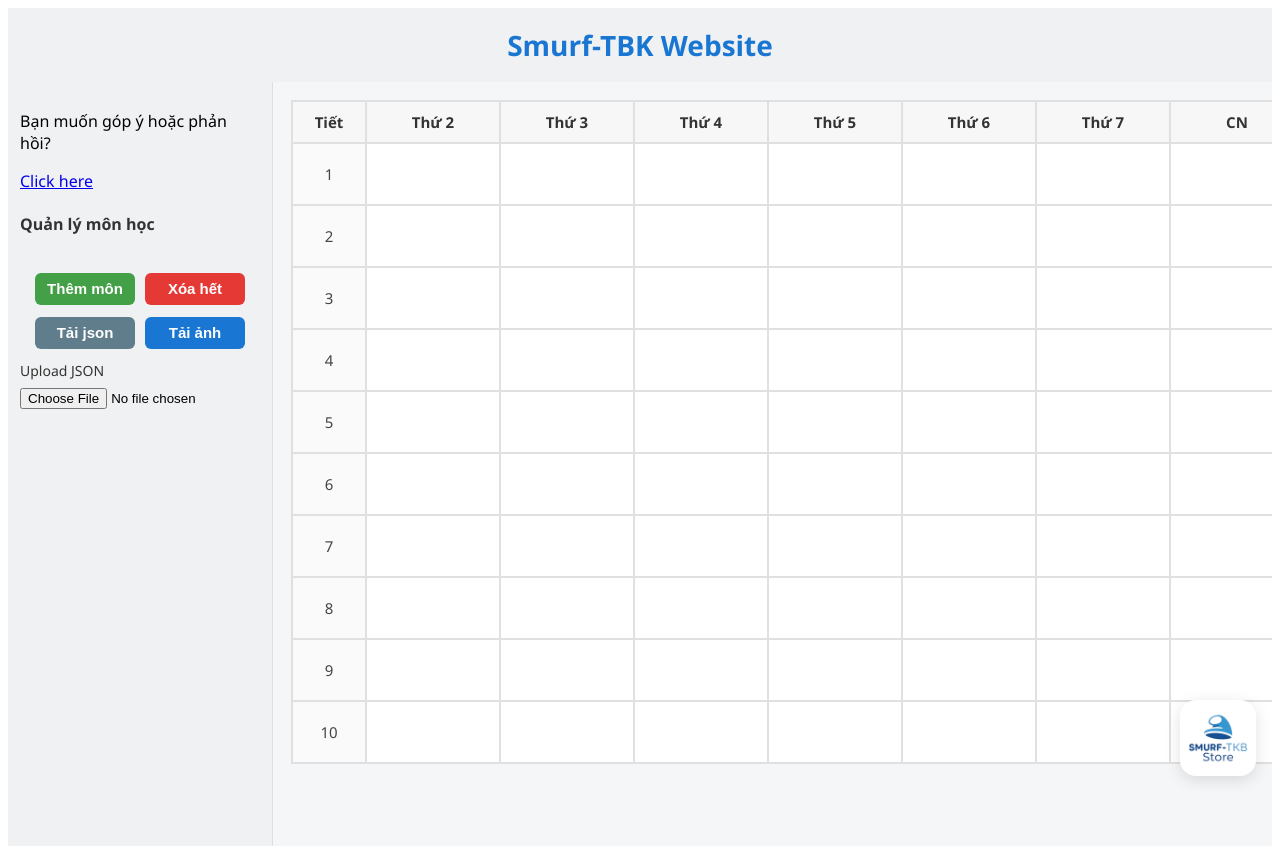
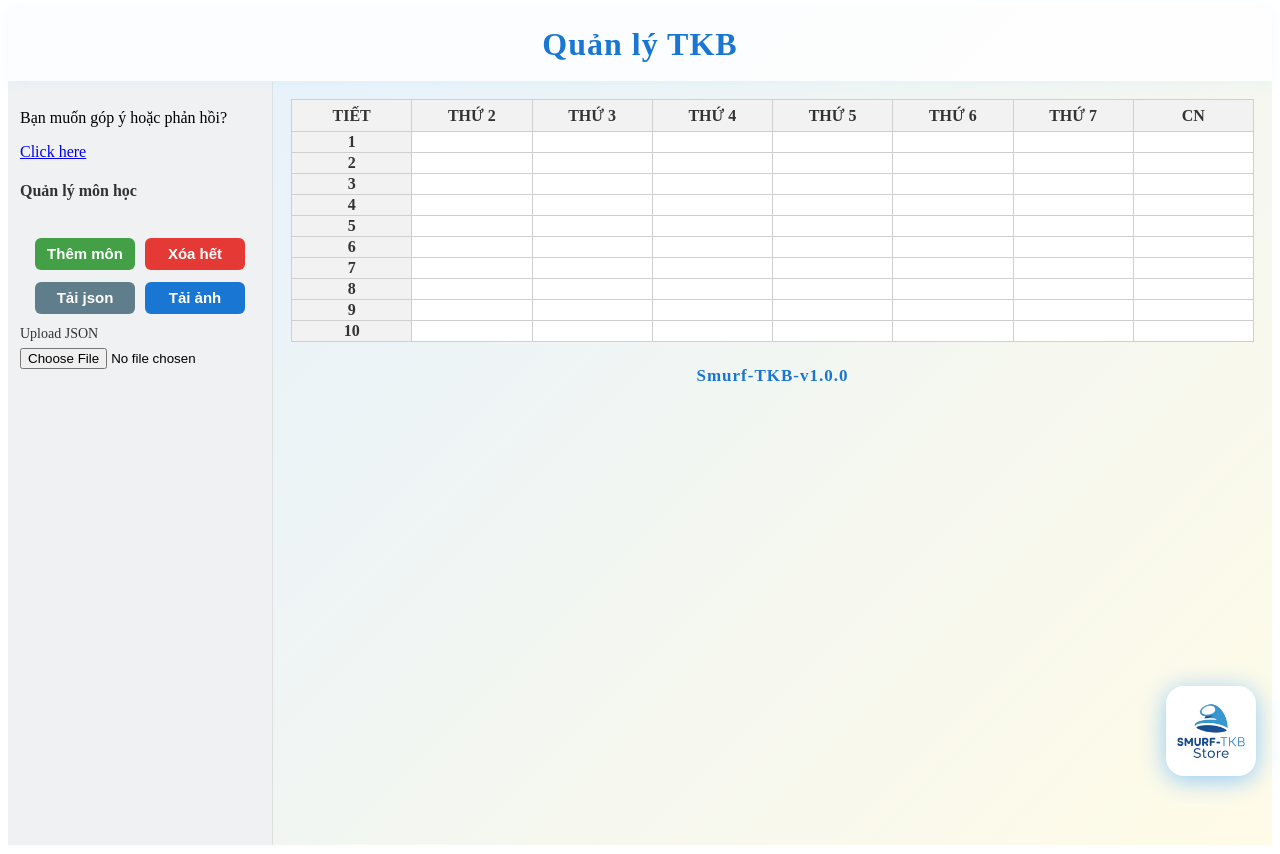
Before and after one commit to HaoWasabi/Smurf-TKB, a React (Vite) app: page / in a window 1280 px wide. Built offline with nearby package versions, Linux system fonts and the light colour scheme; the HTML template or start-up script is replaced by a standard one.

Commit message:
feat: improve user interface

```diff
--- a/index.html
+++ b/index.html
@@ -9,5 +9,6 @@
   <body>
     <div id="root"></div>
     <script type="module" src="/src/main.jsx"></script>
+    <link href="https://fonts.googleapis.com/css2?family=Baloo+2:wght@600&display=swap" rel="stylesheet">
   </body>
 </html>
--- a/src/App.jsx
+++ b/src/App.jsx
@@ -7,6 +7,7 @@
 const controller = new TimetableController();
 
 function App() {
+  const [showDownloadJson, setShowDownloadJson] = useState(false);
   const [showLogoMsg, setShowLogoMsg] = useState(false);
   const [showConfirmDeleteAll, setShowConfirmDeleteAll] = useState(false);
   // Cho phép export dữ liệu tkb ra file json từ SidebarView
@@ -158,11 +159,18 @@
   };
 
   return (
-    <div style={{ fontFamily: 'Segoe UI, Arial, sans-serif', background: '#f4f6f8', minHeight: '100vh' }}>
-      <div style={{ background: '#f0f1f3', width: '100%', padding: '18px 0', marginBottom: 0 }}>
-        <h2 style={{ textAlign: 'center', margin: 0, fontWeight: 600, color: '#1976d2', fontSize: 28 }}>Smurf-TBK Website</h2>
+    <div style={{
+      fontFamily: 'Baloo 2, Segoe UI, Arial, sans-serif',
+      background: 'linear-gradient(135deg, #e3f0ff 0%, #fffbe7 100%)',
+      minHeight: '100vh',
+      position: 'relative'
+    }}>
+      <div style={{ background: 'rgba(255,255,255,0.85)', width: '100%', padding: '18px 0', marginBottom: 0, boxShadow: '0 2px 12px #b3e5fc33', display: 'flex', alignItems: 'center', justifyContent: 'center', gap: 18, position: 'relative' }}>
+        {/* Icon Xì Trum bên trái header */}
+        <h2 style={{ margin: 0, fontWeight: 700, color: '#1976d2', fontSize: 32, fontFamily: 'Baloo 2, Segoe UI, Arial, sans-serif', letterSpacing: 1 }}>Quản lý TKB</h2>
+        {/* Icon sách vui nhộn bên phải header */}
       </div>
-      <div style={{ display: 'flex', minHeight: 'calc(100vh - 60px)' }}>
+  <div style={{ display: 'flex', minHeight: 'calc(100vh - 60px)' }}>
         <SidebarView
           subjects={subjects}
           onEdit={handleEditSubject}
@@ -171,6 +179,7 @@
           onAdd={handleAddSubject}
           onPreview={handlePreviewImage}
           onJsonUpload={handleJsonUpload}
+          onDownloadJson={() => setShowDownloadJson(true)}
           editSubject={editSubject}
           editSlot={editSlot}
           setEditSubject={setEditSubject}
@@ -178,8 +187,40 @@
           onSave={handleSaveSubject}
           onCancel={handleCancelEdit}
         />
-        <div style={{ flex: 1, overflowX: 'auto', padding: 18, background: '#f4f6f8', borderRadius: 0, boxShadow: 'none', border: 'none' }}>
+      {showDownloadJson && (
+        <div style={{ position: 'fixed', zIndex: 10000, top: 0, left: 0, width: '100vw', height: '100vh', background: 'rgba(0,0,0,0.18)', display: 'flex', alignItems: 'center', justifyContent: 'center' }}>
+          <div style={{ background: '#fff', borderRadius: 8, boxShadow: '0 4px 16px #bbb', padding: 24, display: 'flex', flexDirection: 'column', alignItems: 'center', minWidth: 320 }}>
+            <h3 style={{ marginBottom: 14, fontWeight: 600, color: '#1976d2', fontSize: 20 }}>Xác nhận tải JSON</h3>
+            <p>Bạn có chắc muốn tải file thời khóa biểu dưới dạng JSON?</p>
+            <div style={{ display: 'flex', gap: 12, marginTop: 12 }}>
+              <button
+                onClick={() => {
+                  const data = window.tkb_data_export ? window.tkb_data_export() : null;
+                  const jsonStr = JSON.stringify({ data: data || [] }, null, 2);
+                  const blob = new Blob([jsonStr], { type: 'application/json' });
+                  const url = URL.createObjectURL(blob);
+                  const a = document.createElement('a');
+                  a.href = url;
+                  a.download = 'Smurf-TKB_tkb.json';
+                  a.click();
+                  URL.revokeObjectURL(url);
+                  setShowDownloadJson(false);
+                }}
+                style={{ padding: '8px 22px', background: '#1976d2', color: '#fff', border: 'none', borderRadius: 6, fontSize: 16, cursor: 'pointer', fontWeight: 600 }}
+              >Tải xuống</button>
+              <button
+                onClick={() => setShowDownloadJson(false)}
+                style={{ padding: '8px 22px', background: '#e53935', color: '#fff', border: 'none', borderRadius: 6, fontSize: 16, cursor: 'pointer', fontWeight: 600 }}
+              >Hủy</button>
+            </div>
+          </div>
+        </div>
+      )}
+  <div style={{ flex: 1, overflowX: 'auto', padding: 18, background: 'transparent', borderRadius: 0, boxShadow: 'none', border: 'none' }}>
           <TimetableView tkb={tkb} />
+          <div style={{ textAlign: 'center', marginTop: 24, fontSize: 17, color: '#1976d2', fontWeight: 600, letterSpacing: 1 }}>
+            Smurf-TKB-v1.0.0
+          </div>
         </div>
       </div>
       {showPreview && (
@@ -215,17 +256,20 @@
           position: 'fixed',
           bottom: 24,
           right: 24,
-          width: 60,
-          height: 60,
-          borderRadius: 16,
-          boxShadow: '0 4px 16px rgba(0,0,0,0.12)',
+          width: 70,
+          height: 70,
+          borderRadius: 18,
+          boxShadow: '0 4px 24px #90caf9',
           background: '#fff',
           zIndex: 9999,
           objectFit: 'contain',
-          padding: 8,
-          cursor: 'pointer'
+          padding: 10,
+          cursor: 'pointer',
+          transition: 'transform 0.2s',
         }}
         onClick={() => setShowLogoMsg(true)}
+        onMouseOver={e => e.currentTarget.style.transform = 'scale(1.08)'}
+        onMouseOut={e => e.currentTarget.style.transform = 'scale(1)'}
       />
 
       {showLogoMsg && (
--- /dev/null
+++ b/src/styles/timetable.css
@@ -0,0 +1,103 @@
+:root {
+  --title-color: #333;
+  --empty-color: #f2f2f2;
+  --basic-col-color: #fff;
+  --primary-color: #f75c1e;
+  --course-color: #f75b1e2f;
+  --primary-2-color: #369925;
+  --course-2-color: #3894281a;
+  --primary-3-color: #0665e0;
+  --course-3-color: #639eeb2c;
+  --primary-4-color: #32abc6;
+  --course-4-color: #c8ece870;
+  --primary-5-color: #ec9f3f;
+  --course-5-color: #f7b76842;
+  --primary-6-color: #985bc7;
+  --course-6-color: #e1c2fb73;
+  --primary-7-color: #ea1e63;
+  --course-7-color: #ea1e632a;
+  --primary-8-color: #009788;
+  --course-8-color: #0097882a;
+  --primary-9-color: #795547;
+  --course-9-color: #7955472a;
+  --primary-10-color: #607d8b;
+  --course-10-color: #607d8b2a;
+  --content-width: 1200px;
+}
+.timetable-table {
+  border-collapse: collapse;
+  width: 100%;
+  max-width: var(--content-width);
+  background: #fff;
+  /* box-shadow: 0 4px 24px rgba(0,0,0,0.08); */
+  /* border-radius: 12px; */
+  overflow: hidden;
+}
+.timetable-table th, .timetable-table td {
+  border: 1px solid #cfcfcf;
+  text-align: center;
+  width: 120px;
+  min-width: 120px;
+  max-width: 120px;
+  box-sizing: border-box;
+}
+.timetable-table th {
+  background: var(--empty-color);
+  color: var(--title-color);
+  font-weight: bold;
+  text-transform: uppercase;
+}
+.timetable-table .stt {
+  background: var(--empty-color);
+  color: var(--title-color);
+  font-weight: bold;
+  width: 80px;
+}
+.timetable-table .col_basic {
+  background: var(--basic-col-color);
+  opacity: 0.6;
+}
+.timetable-table .course {
+  /* border-radius: 8px; */
+  font-size: 0.95rem;
+  font-weight: 500;
+  /* box-shadow: 0 2px 8px rgba(0,0,0,0.06); */
+  position: relative;
+  /* padding: 8px 4px; */
+  /* margin: 2px 0; */
+}
+.timetable-table .course-0 { background: var(--course-color); color: var(--primary-color); }
+.timetable-table .course-1 { background: var(--course-2-color); color: var(--primary-2-color); }
+.timetable-table .course-2 { background: var(--course-3-color); color: var(--primary-3-color); }
+.timetable-table .course-3 { background: var(--course-4-color); color: var(--primary-4-color); }
+.timetable-table .course-4 { background: var(--course-5-color); color: var(--primary-5-color); }
+.timetable-table .course-5 { background: var(--course-6-color); color: var(--primary-6-color); }
+.timetable-table .course-6 { background: var(--course-7-color); color: var(--primary-7-color); }
+.timetable-table .course-7 { background: var(--course-8-color); color: var(--primary-8-color); }
+.timetable-table .course-8 { background: var(--course-9-color); color: var(--primary-9-color); }
+.timetable-table .course-9 { background: var(--course-10-color); color: var(--primary-10-color); }
+.timetable-table .course:hover {
+  box-shadow: 0 4px 16px rgba(0,0,0,0.12);
+  opacity: 0.95;
+  cursor: pointer;
+}
+.timetable-table .thead_td {
+  height: 32px;
+  background: var(--empty-color);
+  color: var(--title-color);
+  font-weight: bold;
+}
+.timetable-table .course .course-info {
+  display: flex;
+  flex-direction: column;
+  align-items: flex-start;
+  gap: 2px;
+}
+.timetable-table .course .course-room {
+  font-size: 0.85em;
+  color: #666;
+}
+.timetable-table .course .course-teacher {
+  font-size: 0.85em;
+  color: #666;
+}
--- a/src/views/SidebarView.jsx
+++ b/src/views/SidebarView.jsx
@@ -1,7 +1,9 @@
 // View: Sidebar quản lý môn học
 import React from 'react';
 
-export default function SidebarView({ subjects, onEdit, onDelete, onDeleteAll, onAdd, onPreview, onJsonUpload, editSubject, editSlot, setEditSubject, setEditSlot, onSave, onCancel }) {
+export default function SidebarView({ subjects, onEdit, onDelete, onDeleteAll, onAdd, onPreview, onJsonUpload, onDownloadJson, editSubject, editSlot, setEditSubject, setEditSlot, onSave, onCancel }) {
+  // ...existing code...
+  // Thêm prop onDownloadJson để gọi modal xác nhận từ App.jsx
   return (
     <div style={{ width: 240, background: '#f0f1f3', borderRight: '1px solid #e0e0e0', padding: 12, minHeight: 'calc(100vh - 60px)', display: 'flex', flexDirection: 'column' }}>
       <p>Bạn muốn góp ý hoặc phản hồi?</p>
@@ -24,18 +26,7 @@
       </div>
       <div style={{ display: 'flex', gap: 10, justifyContent: 'center', marginBottom: 12 }}>
         <button
-          onClick={() => {
-            // Tạo dữ liệu json từ subjects và tkb
-            const data = window.tkb_data_export ? window.tkb_data_export() : null;
-            const jsonStr = JSON.stringify({ data: data || [] }, null, 2);
-            const blob = new Blob([jsonStr], { type: 'application/json' });
-            const url = URL.createObjectURL(blob);
-            const a = document.createElement('a');
-            a.href = url;
-            a.download = 'Smurf-TKB_tkb.json';
-            a.click();
-            URL.revokeObjectURL(url);
-          }}
+          onClick={typeof onDownloadJson === 'function' ? onDownloadJson : undefined}
           style={{ width: 100, height: 32, background: '#607d8b', color: '#fff', border: 'none', borderRadius: 6, fontSize: 15, fontWeight: 600, cursor: 'pointer', textAlign: 'center', lineHeight: '1.2' }}
         >Tải json</button>
         <button onClick={onPreview} style={{ width: 100, height: 32, background: '#1976d2', color: '#fff', border: 'none', borderRadius: 6, fontSize: 15, fontWeight: 600, cursor: 'pointer', textAlign: 'center', lineHeight: '1.2' }}>Tải ảnh</button>
@@ -47,9 +38,9 @@
       {editSubject && (
         <div style={{ background: '#fff', borderRadius: 6, padding: 10, marginBottom: 10, border: '1px solid #e0e0e0' }}>
           <div style={{ marginBottom: 8 }}>
-            Mã học phần<br />
+            Mã môn (Không được trống)<br />
             <input value={editSubject.mhp} onChange={e => setEditSubject({ ...editSubject, mhp: e.target.value })} placeholder="0001" style={{ width: '100%', padding: 8, borderRadius: 4, border: '1px solid #ccc', marginBottom: 8, fontSize: 15, boxSizing: 'border-box' }} disabled={!!subjects.find(s => s.mhp === editSubject.mhp)} />
-            Thời gian<br />
+            Thời gian (Không được trống)<br />
             <div style={{ display: 'flex', gap: 8, marginBottom: 8 }}>
               <select value={editSlot?.thu ?? ''} onChange={e => setEditSlot({ ...editSlot, thu: e.target.value })} style={{ width: '33%', padding: 8, borderRadius: 4, border: '1px solid #ccc', fontSize: 15, boxSizing: 'border-box' }}>
                 <option value="">Thứ</option>
@@ -70,7 +61,7 @@
                 ))}
               </select>
             </div>
-            Tên môn<br />
+            Tên môn (Không được trống)<br />
             <input value={editSubject.ten} onChange={e => setEditSubject({ ...editSubject, ten: e.target.value })} placeholder="Subject 1" style={{ width: '100%', padding: 8, borderRadius: 4, border: '1px solid #ccc', marginBottom: 8, fontSize: 15, boxSizing: 'border-box' }} />
             Nhóm môn<br />
             <input value={editSubject.nhom} onChange={e => setEditSubject({ ...editSubject, nhom: e.target.value })} placeholder="01" style={{ width: '100%', padding: 8, borderRadius: 4, border: '1px solid #ccc', marginBottom: 8, fontSize: 15, boxSizing: 'border-box' }} />
--- a/src/views/TimetableView.jsx
+++ b/src/views/TimetableView.jsx
@@ -1,14 +1,14 @@
-// View: Hiển thị bảng thời khóa biểu
+
 import React from 'react';
+import '../styles/timetable.css';
 
 const days = ['Thứ 2', 'Thứ 3', 'Thứ 4', 'Thứ 5', 'Thứ 6', 'Thứ 7', 'CN'];
 const periods = Array.from({ length: 10 }, (_, i) => i + 1);
 
-function getSubjectColor(key) {
-  const subjectColors = ['#A5D6A7','#90CAF9','#FFF59D','#F8BBD0','#FFCC80','#CE93D8','#EF9A9A'];
+function getCourseClass(key) {
   let hash = 0;
   for (let i = 0; i < key.length; i++) hash = key.charCodeAt(i) + ((hash << 5) - hash);
-  return subjectColors[Math.abs(hash) % subjectColors.length];
+  return `course course-${Math.abs(hash) % 10}`;
 }
 
 export default function TimetableView({ tkb }) {
@@ -32,51 +32,38 @@
     }
   });
   return (
-    <table id="tkb-table" style={{ borderCollapse: 'separate', borderSpacing: 0, width: '100%', background: '#fff', borderRadius: 0, overflow: 'hidden', fontFamily: 'inherit', fontSize: 15, border: '1px solid #e0e0e0' }}>
+    <table id="tkb-table" className="timetable-table">
       <thead>
         <tr>
-          <th style={{ border: '1px solid #e0e0e0', padding: '10px 6px', background: '#f7f7f7', minWidth: 60, fontWeight: 600, color: '#333', fontSize: 15 }}>Tiết</th>
+          <th className="stt">Tiết</th>
           {days.map(day => (
-            <th key={day} style={{ border: '1px solid #e0e0e0', padding: '10px 6px', background: '#f7f7f7', minWidth: 120, fontWeight: 600, color: '#333', fontSize: 15 }}>{day}</th>
+            <th key={day} className="thead_td">{day}</th>
           ))}
         </tr>
       </thead>
       <tbody>
         {periods.map(period => (
           <tr key={period}>
-            <td style={{ border: '1px solid #e0e0e0', padding: '10px 6px', background: '#fafafa', textAlign: 'center', fontWeight: 500, color: '#444' }}>{period}</td>
+            <td className="stt">{period}</td>
             {days.map(day => {
               const cell = grid[day][period];
               if (cell === 'skip') return null;
               if (cell) {
                 return (
-                  <td key={day} rowSpan={cell.so_tiet} style={{ border: '1px solid #e0e0e0', padding: 0, height: 60 * cell.so_tiet, verticalAlign: 'top', background: '#fff' }}>
-                    <div style={{
-                      background: getSubjectColor(cell.mhp || ''),
-                      borderRadius: 4,
-                      padding: '8px 10px',
-                      color: '#222',
-                      fontSize: 15,
-                      fontWeight: 500,
-                      minHeight: `${54 * cell.so_tiet}px`,
-                      display: 'flex',
-                      flexDirection: 'column',
-                      justifyContent: 'center',
-                      border: '1px solid #e0e0e0',
-                      boxShadow: 'none',
-                      margin: 4,
-                      lineHeight: 1.5,
-                    }}>
-                      <div style={{ fontWeight: 700, marginBottom: 2 }}>{cell.ten || ''}</div>
-                      {cell.mhp && <div style={{ fontSize: 14, color: '#444' }}>Mã HP: <b>{cell.mhp}</b></div>}
-                      {cell.nhom && <div style={{ fontSize: 14, color: '#444' }}>Nhóm: <b>{cell.nhom}</b></div>}
-                      {cell.giang_vien && <div style={{ fontSize: 14, color: '#444' }}>GV: <b>{cell.giang_vien}</b></div>}
-                      {cell.phong && <div style={{ fontSize: 14, color: '#444' }}>Phòng: <b>{cell.phong}</b></div>}
+                  <td key={day} rowSpan={cell.so_tiet} className="col_basic">
+                    <div className={getCourseClass(cell.mhp || '')} style={{ minHeight: `${54 * cell.so_tiet}px` }}>
+                      <div className="course-info">
+                        <span style={{ fontWeight: 700 }}>{cell.ten || ''}</span>
+                        {cell.mhp && <span className="course-room">Mã HP: <b>{cell.mhp}</b></span>}
+                        {cell.nhom && <span className="course-room">Nhóm: <b>{cell.nhom}</b></span>}
+                        {cell.giang_vien && <span className="course-teacher">GV: <b>{cell.giang_vien}</b></span>}
+                        {cell.phong && <span className="course-room">Phòng: <b>{cell.phong}</b></span>}
+                      </div>
                     </div>
                   </td>
                 );
               }
-              return <td key={day} style={{ border: '1px solid #e0e0e0', padding: 0, height: 60, background: '#fff' }}/>;
+              return <td key={day} className="col_basic" />;
             })}
           </tr>
         ))}
```
